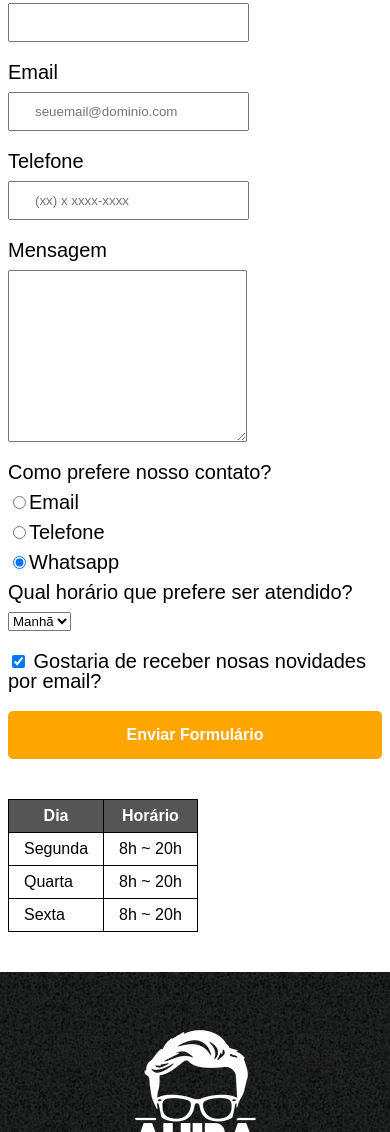
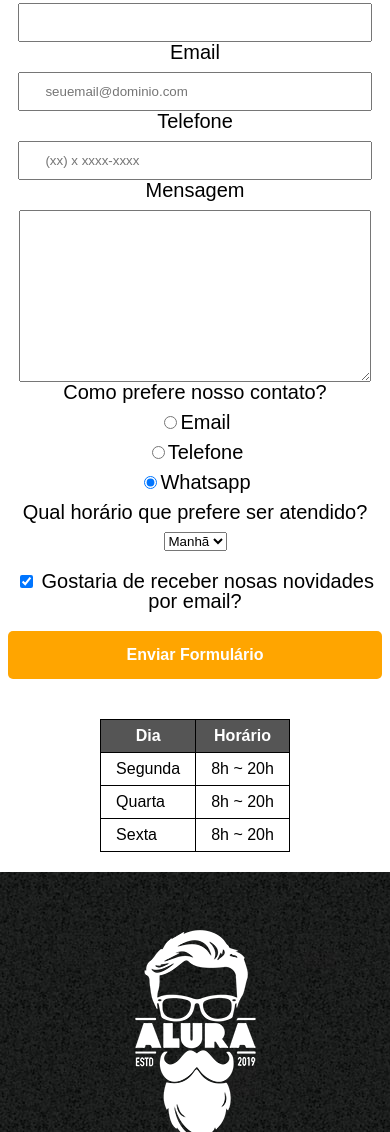
Before and after one commit to Ave-de-Rapina/barbeariaAlura, a plain HTML site: page contato.html in a window 390 px wide. Shown: the part 488-1620 px from the top of the page. Drawn offline with Linux system fonts and the light colour scheme.

Commit message:
Atualizacao final responsivo, contatos

```diff
--- a/style.css
+++ b/style.css
@@ -253,7 +253,7 @@ td, th {
     margin: 2em auto;
 }
 
-@media screen and (max-width: 820px) {
+@media screen and (max-width: 960px) {
     .produtos, .caixa, .conteudo-beneficios, .mapa-conteudo, .video {
         width: auto;
     }
@@ -290,13 +290,25 @@ td, th {
         text-align: center;
     }
 
-    form, table {
+    form {
         margin-left: 8px;
         margin-right: 8px;
+        text-align: center;
+        justify-content: center;
+        align-items: center;
+    }
 
+    table{
+        align-items: center;
+        margin: 0 auto;
+        margin-bottom: 5%;
     }
     .enviar {
         width: 100%;
         font-size: 16px;
     }
+    .input-padrao {
+        margin: 0 auto;
+        width: 80%;
+    }
 }
```
